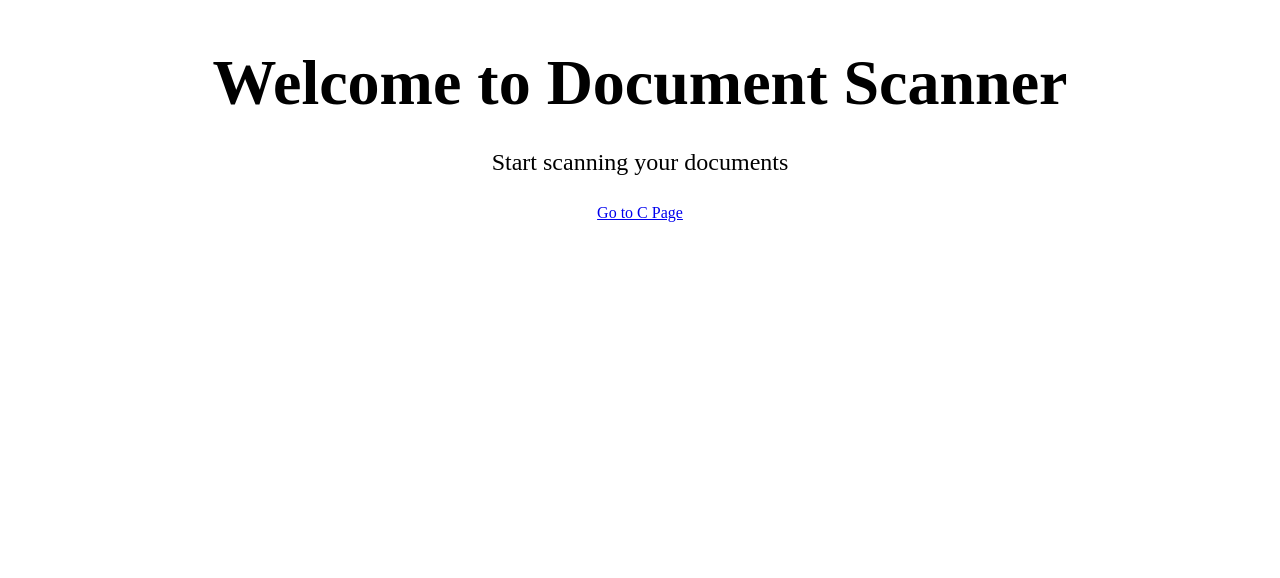
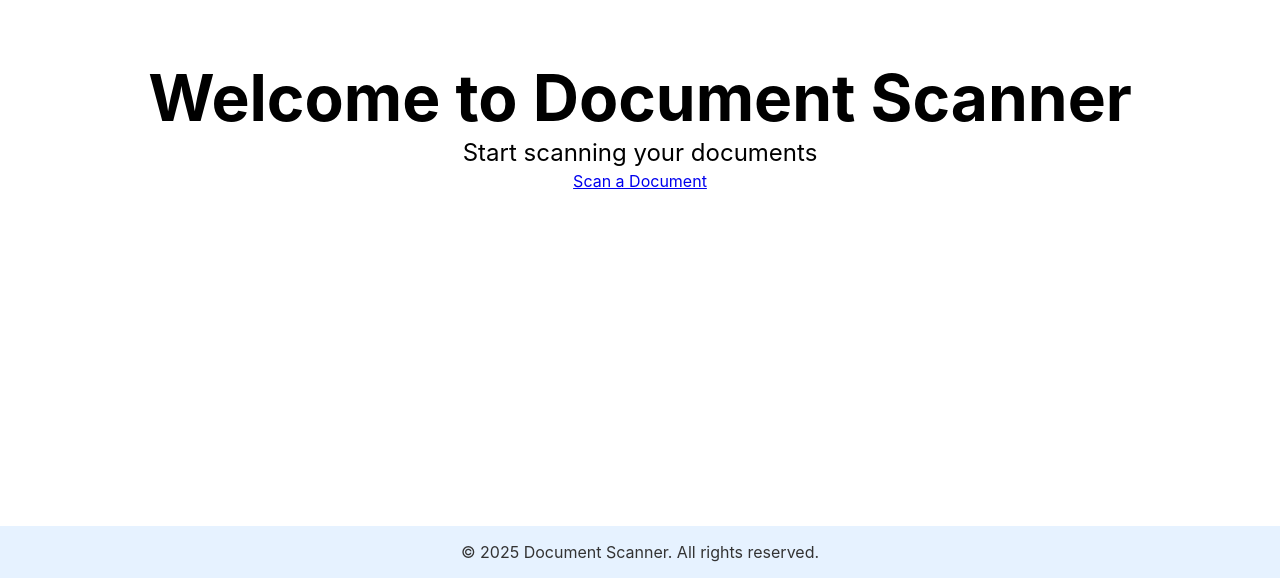
Before and after one commit to wikolego/document-scanner, a Next.js app: page / in a window 1280 px wide. Shown: the part 274-852 px from the top of the page. Before the commit the page ends 816 px from the top, so only its background shows below. Built offline with nearby package versions, Linux system fonts and the light colour scheme.

Commit message:
Added footer, layout and main app. edited styles and small changes in index.tsx files

```diff
--- /dev/null
+++ b/components/Footer.tsx
@@ -0,0 +1,16 @@
+import React from 'react'
+import styles from '../styles/Footer.module.css'
+
+const Footer: React.FC = () => {
+  return (
+    <footer className={styles.footer}>
+      <div className={styles.container}>
+        <p className={styles.text}>
+          &copy; {new Date().getFullYear()} Document Scanner. All rights reserved.
+        </p>
+      </div>
+    </footer>
+  )
+}
+
+export default Footer
--- /dev/null
+++ b/components/Layout.tsx
@@ -0,0 +1,17 @@
+import React from 'react'
+import Footer from './Footer'
+
+interface LayoutProps {
+  children: React.ReactNode
+}
+
+const Layout: React.FC<LayoutProps> = ({ children }) => {
+  return (
+    <div className='min-h-screen flex flex-col'>
+      <main className='flex-grow'>{children}</main>
+      <Footer />
+    </div>
+  )
+}
+
+export default Layout
--- /dev/null
+++ b/pages/_app.tsx
@@ -0,0 +1,13 @@
+import type { AppProps } from 'next/app'
+import Layout from '../components/Layout'
+import '../styles/globals.css'
+
+function MyApp({ Component, pageProps }: AppProps) {
+  return (
+    <Layout>
+      <Component {...pageProps} />
+    </Layout>
+  )
+}
+
+export default MyApp
--- a/pages/index.tsx
+++ b/pages/index.tsx
@@ -1,6 +1,6 @@
-import styles from '@/styles/Home.module.css'
 import { NextPage } from 'next'
 import Head from 'next/head'
+import styles from '../styles/Home.module.css'
 
 const Home: NextPage = () => {
   return (
@@ -15,7 +15,7 @@ const Home: NextPage = () => {
         <h1 className={styles.title}>Welcome to Document Scanner</h1>
 
         <p className={styles.description}>Start scanning your documents</p>
-        <a href='/a'>Go to C Page</a>
+        <a href='/scan_document'>Scan a Document</a>
       </main>
     </div>
   )
--- a/pages/a/index.tsx
+++ b/pages/scan_document/index.tsx
@@ -1,6 +1,6 @@
-import styles from '@/styles/Home.module.css'
 import { NextPage } from 'next'
 import Head from 'next/head'
+import styles from '../../styles/Home.module.css'
 
 const Home: NextPage = () => {
   return (
--- /dev/null
+++ b/styles/Footer.module.css
@@ -0,0 +1,16 @@
+.footer {
+  background-color: #e6f2ff;
+  padding: 1rem;
+  margin-top: auto;
+}
+
+.container {
+  max-width: 1200px;
+  margin: 0 auto;
+  text-align: center;
+}
+
+.text {
+  color: #333;
+  margin: 0;
+}
--- /dev/null
+++ b/styles/globals.css
@@ -0,0 +1,22 @@
+/* Reset default margins and padding */
+* {
+  margin: 0;
+  padding: 0;
+  box-sizing: border-box;
+}
+
+/* Set base styles for the entire site */
+html,
+body {
+  padding: 0;
+  margin: 0;
+  font-family: -apple-system, BlinkMacSystemFont, Segoe UI, Roboto, Oxygen, Ubuntu, Cantarell,
+    Fira Sans, Droid Sans, Helvetica Neue, sans-serif;
+}
+
+/* Ensure the root element takes full height */
+#__next {
+  min-height: 100vh;
+  display: flex;
+  flex-direction: column;
+}
```
